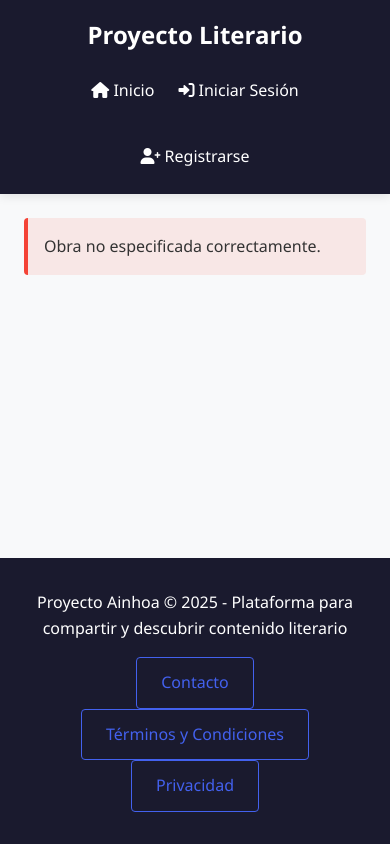
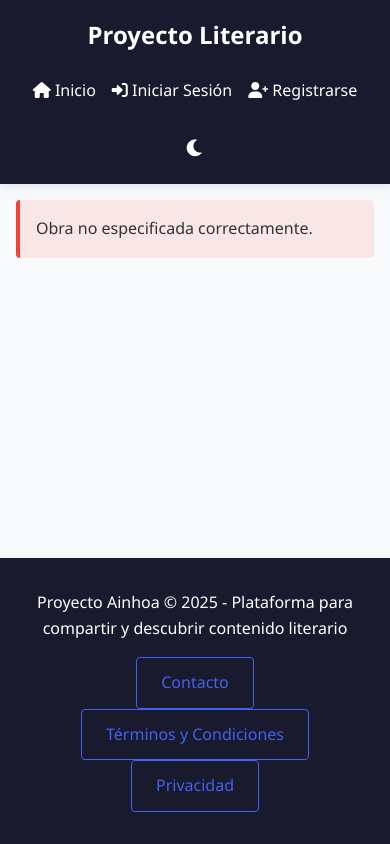
Before and after one commit to whereisnhoa/InkverseProyectoDAW, a PHP site: page /public/obra.php in a window 390 px wide. Run offline with PHP 8.4, Linux system fonts and the light colour scheme.

Commit message:
creacion del js para modo oscuro, actualizacion del css y header

```diff
--- a/css/estilo.css
+++ b/css/estilo.css
@@ -1,5 +1,6 @@
-/* Variables de colores y fuentes */
+
 :root {
+  /* Modo claro (predeterminado) */
   --primary: #4361ee;
   --primary-hover: #3a56d4;
   --secondary: #7209b7;
@@ -15,9 +16,38 @@
   --danger: #f44336;
   --header-bg: #1a1a2e;
   --footer-bg: #1a1a2e;
+
+  /* Transición para cambios de color suaves */
+  --transition-speed: 0.3s;
 }
 
-  /* Reset y estilos generales */
+/* Modo oscuro */
+body.dark-mode {
+  --background: #121212;
+  --card-bg: #1e1e1e;
+  --text: #e0e0e0;
+  --text-light: #aaaaaa;
+  --border: #333333;
+  --header-bg: #000000;
+  --footer-bg: #000000;
+
+  /* Ajustamos algunos colores para mejor contraste en modo oscuro */
+  --primary: #5c7cfa;
+  --primary-hover: #4c6ef5;
+}
+
+/* Transiciones suaves para cambios de modo */
+body, a, button, input, textarea, select, .obra-card, .comentario {
+  transition: background-color var(--transition-speed) ease,
+              color var(--transition-speed) ease,
+              border-color var(--transition-speed) ease,
+              box-shadow var(--transition-speed) ease;
+}
+
+/* ======================================
+   RESET Y ESTILOS GENERALES
+====================================== */
+
 * {
   margin: 0;
   padding: 0;
@@ -91,7 +121,10 @@
   text-decoration: underline;
 }
 
-  /* Header y navegación */
+/* ======================================
+   HEADER Y NAVEGACIÓN
+====================================== */
+
 header {
   background-color: var(--header-bg);
   padding: 1rem 0;
@@ -124,6 +157,7 @@
 nav {
   display: flex;
   gap: 1.5rem;
+  align-items: center;
 }
 
 nav a {
@@ -154,7 +188,39 @@
   width: 100%;
 }
 
-  /* Formularios */
+/* Estilos para el botón de cambio de modo */
+.theme-toggle {
+  background: none;
+  border: none;
+  color: white;
+  font-size: 1.2rem;
+  cursor: pointer;
+  padding: 0.5rem;
+  display: flex;
+  align-items: center;
+  justify-content: center;
+  border-radius: 50%;
+  width: 40px;
+  height: 40px;
+  transition: background-color 0.2s ease;
+}
+
+.theme-toggle:hover {
+  background-color: rgba(255, 255, 255, 0.1);
+}
+
+.theme-toggle i {
+  transition: transform 0.5s ease;
+}
+
+.theme-toggle:hover i {
+  transform: rotate(30deg);
+}
+
+/* ======================================
+   FORMULARIOS
+====================================== */
+
 form {
   background-color: var(--card-bg);
   padding: 2rem;
@@ -181,6 +247,8 @@
   border-radius: 4px;
   font-size: 1rem;
   transition: border-color 0.3s ease, box-shadow 0.3s ease;
+  background-color: var(--card-bg);
+  color: var(--text);
 }
 
 input:focus, textarea:focus, select:focus {
@@ -250,7 +318,22 @@
   width: auto;
 }
 
-  /* Tarjetas para obras */
+/* Ajustes específicos para modo oscuro */
+.dark-mode input,
+.dark-mode textarea,
+.dark-mode select {
+  background-color: #2d2d2d;
+  color: var(--text);
+}
+
+.dark-mode .btn-outline {
+  border-color: var(--primary);
+}
+
+/* ======================================
+   TARJETAS PARA OBRAS
+====================================== */
+
 .obra-card {
   background-color: var(--card-bg);
   border-radius: 8px;
@@ -288,7 +371,10 @@
   gap: 2rem;
 }
 
-  /* Comentarios */
+/* ======================================
+   COMENTARIOS
+====================================== */
+
 .comentario {
   background-color: var(--card-bg);
   border-radius: 8px;
@@ -317,7 +403,10 @@
   margin-bottom: 0;
 }
 
-  /* Badges y etiquetas */
+/* ======================================
+   BADGES Y ETIQUETAS
+====================================== */
+
 .badge {
   display: inline-block;
   padding: 0.25rem 0.75rem;
@@ -339,7 +428,10 @@
   margin-right: 0.5rem;
 }
 
-  /* Alertas y mensajes */
+/* ======================================
+   ALERTAS Y MENSAJES
+====================================== */
+
 .alerta {
   padding: 1rem;
   border-radius: 4px;
@@ -362,7 +454,23 @@
   border-left-color: var(--primary);
 }
 
-  /* Footer */
+/* Ajustes específicos para modo oscuro */
+.dark-mode .alerta-exito {
+  background-color: rgba(76, 175, 80, 0.2);
+}
+
+.dark-mode .alerta-error {
+  background-color: rgba(244, 67, 54, 0.2);
+}
+
+.dark-mode .alerta-info {
+  background-color: rgba(33, 150, 243, 0.2);
+}
+
+/* ======================================
+   FOOTER
+====================================== */
+
 footer {
   background-color: var(--footer-bg);
   color: white;
@@ -377,7 +485,10 @@
   text-align: center;
 }
 
-  /* Utilidades */
+/* ======================================
+   UTILIDADES
+====================================== */
+
 .text-center {
   text-align: center;
 }
@@ -411,7 +522,10 @@
 .gap-2 { gap: 1rem; }
 .gap-3 { gap: 1.5rem; }
 
-  /* Responsive */
+/* ======================================
+   RESPONSIVE
+====================================== */
+
 @media (max-width: 768px) {
   main {
     padding: 1.5rem;
@@ -430,6 +544,10 @@
   .obra-grid {
     grid-template-columns: repeat(auto-fill, minmax(250px, 1fr));
   }
+
+  form {
+    padding: 1.5rem;
+  }
 }
 
 @media (max-width: 480px) {
@@ -441,11 +559,24 @@
     font-size: 1.75rem;
   }
 
-    form {
-      padding: 1.5rem;
-    }
-
   .obra-grid {
     grid-template-columns: 1fr;
   }
+
+  .header-container {
+    padding: 0 1rem;
   }
+
+  main {
+    padding: 1rem;
+  }
+
+  nav {
+    gap: 1rem;
+  }
+
+  .comentario-header {
+    flex-direction: column;
+    gap: 0.5rem;
+  }
+}
--- a/includes/header.php
+++ b/includes/header.php
@@ -1,17 +1,22 @@
+
+<!-- HEADER DE LA PÁGINA WEB -->
 
 <!DOCTYPE html>
 <html lang="es">
 
 <head>
+
   <meta charset="UTF-8">
   <meta name="viewport" content="width=device-width, initial-scale=1.0">
+  <title>Proyecto Ainhoa</title>
 
-  <title>Proyecto</title>
-
-  <link rel="stylesheet" href="/css/estilo.css">
+  <link rel="stylesheet" href="../css/estilo.css">
 
   <!-- Añadir Font Awesome para iconos -->
   <link rel="stylesheet" href="https://cdnjs.cloudflare.com/ajax/libs/font-awesome/6.0.0/css/all.min.css">
+
+  <!-- Script para el modo oscuro -->
+  <script src="/js/dark-mode.js"></script>
 
 </head>
 
@@ -20,21 +25,32 @@
   <header>
 
     <div class="header-container">
+
       <a href="/public/index.php" class="logo">Proyecto Literario</a>
 
       <nav>
 
         <a href="/public/index.php"><i class="fas fa-home"></i> Inicio</a>
+
         <?php if (isset($_SESSION['usuario'])): ?>
+
           <a href="/usuario/perfil.php"><i class="fas fa-user"></i> Mi Perfil</a>
           <a href="/usuario/mis_obras.php"><i class="fas fa-book"></i> Mis Obras</a>
           <a href="/usuario/favoritos.php"><i class="fas fa-heart"></i> Favoritos</a>
           <a href="/usuario/nueva_obra.php"><i class="fas fa-plus-circle"></i> Nueva Obra</a>
           <a href="/public/logout.php"><i class="fas fa-sign-out-alt"></i> Cerrar Sesión</a>
+
         <?php else: ?>
+
           <a href="/public/login.php"><i class="fas fa-sign-in-alt"></i> Iniciar Sesión</a>
           <a href="/public/register.php"><i class="fas fa-user-plus"></i> Registrarse</a>
+
         <?php endif; ?>
+
+        <!-- Botón de cambio de tema -->
+        <button id="theme-toggle" class="theme-toggle" title="Cambiar a modo oscuro">
+          <i id="theme-icon" class="fas fa-moon"></i>
+        </button>
 
       </nav>
 
@@ -45,11 +61,14 @@
   <main>
 
     <?php
-    // Mostrar mensajes de alerta si existen
-    if (isset($_SESSION['mensaje'])) {
+
+    // mostrar mensajes de alerta si existen
+    if (isset($_SESSION['mensaje']))
+    {
       $tipo = isset($_SESSION['tipo_mensaje']) ? $_SESSION['tipo_mensaje'] : 'info';
       echo '<div class="alerta alerta-' . $tipo . '">' . $_SESSION['mensaje'] . '</div>';
       unset($_SESSION['mensaje']);
       unset($_SESSION['tipo_mensaje']);
     }
+
     ?>
--- /dev/null
+++ b/js/dark-mode.js
@@ -0,0 +1,51 @@
+
+document.addEventListener('DOMContentLoaded', function()
+{
+    // obtener el botón de cambio de tema
+    const themeToggle = document.getElementById('theme-toggle');
+    const themeIcon = document.getElementById('theme-icon');
+
+    // comprobar si hay una preferencia guardada
+    const currentTheme = localStorage.getItem('theme');
+
+    // si hay una preferencia guardada, aplicarla
+    if (currentTheme)
+    {
+        document.body.classList.toggle('dark-mode', currentTheme === 'dark');
+        updateIcon(currentTheme === 'dark');
+
+    } else {
+        // si no hay preferencia, comprobar la preferencia del sistema
+        const prefersDarkScheme = window.matchMedia('(prefers-color-scheme: dark)');
+        if (prefersDarkScheme.matches)
+        {
+            document.body.classList.add('dark-mode');
+            localStorage.setItem('theme', 'dark');
+            updateIcon(true);
+        }
+    }
+
+    // función para cambiar el tema
+    function toggleTheme()
+    {
+        const isDarkMode = document.body.classList.toggle('dark-mode');
+        localStorage.setItem('theme', isDarkMode ? 'dark' : 'light');
+        updateIcon(isDarkMode);
+    }
+
+    // función para actualizar el icono
+    function updateIcon(isDarkMode)
+    {
+        if (isDarkMode) {
+            themeIcon.className = 'fas fa-sun';
+            themeToggle.setAttribute('title', 'Cambiar a modo claro');
+        } else {
+            themeIcon.className = 'fas fa-moon';
+            themeToggle.setAttribute('title', 'Cambiar a modo oscuro');
+        }
+    }
+
+    // añadir evento al botón
+    themeToggle.addEventListener('click', toggleTheme);
+
+});
```
Lines whose indentation alone changed are shown as unchanged.
